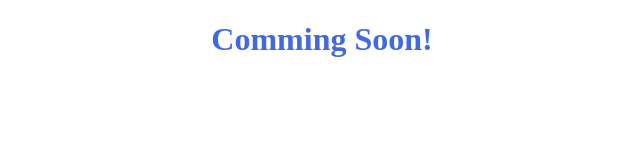
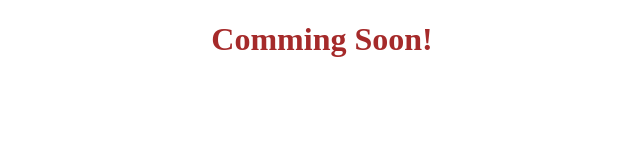
Before and after one commit to GrigorisParaskevakos/Broadway, a plain HTML site: page index.html in a window 1280 px wide. Shown: the whole page, without its empty margins (318-958 px from the left). Drawn offline with Linux system fonts and the light colour scheme; files that its build step writes are made by us from their sources.

Commit message:
clone commit

```diff
--- a/resources/css/style.css
+++ b/resources/css/style.css
@@ -1,4 +1,4 @@
 h1 {
     text-align: center;
-    color: royalblue;
+    color: brown;
 }
```
